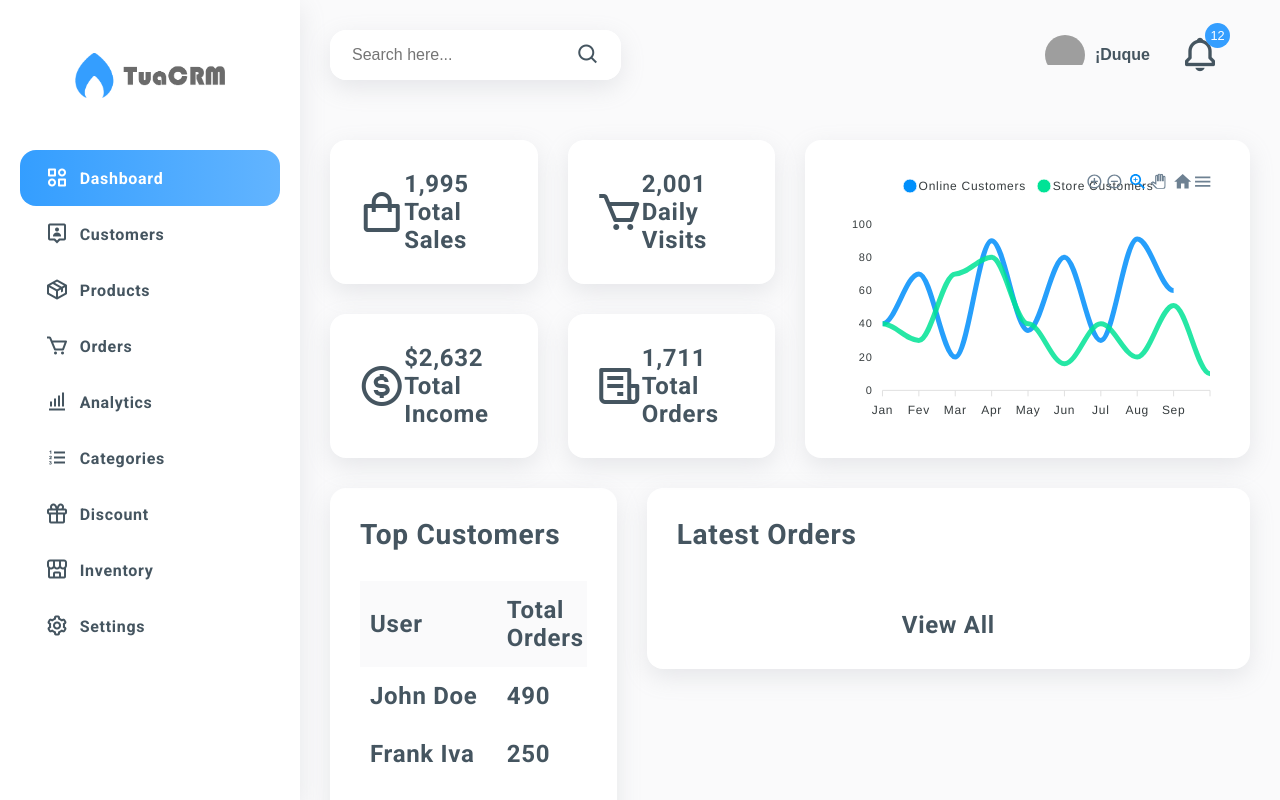
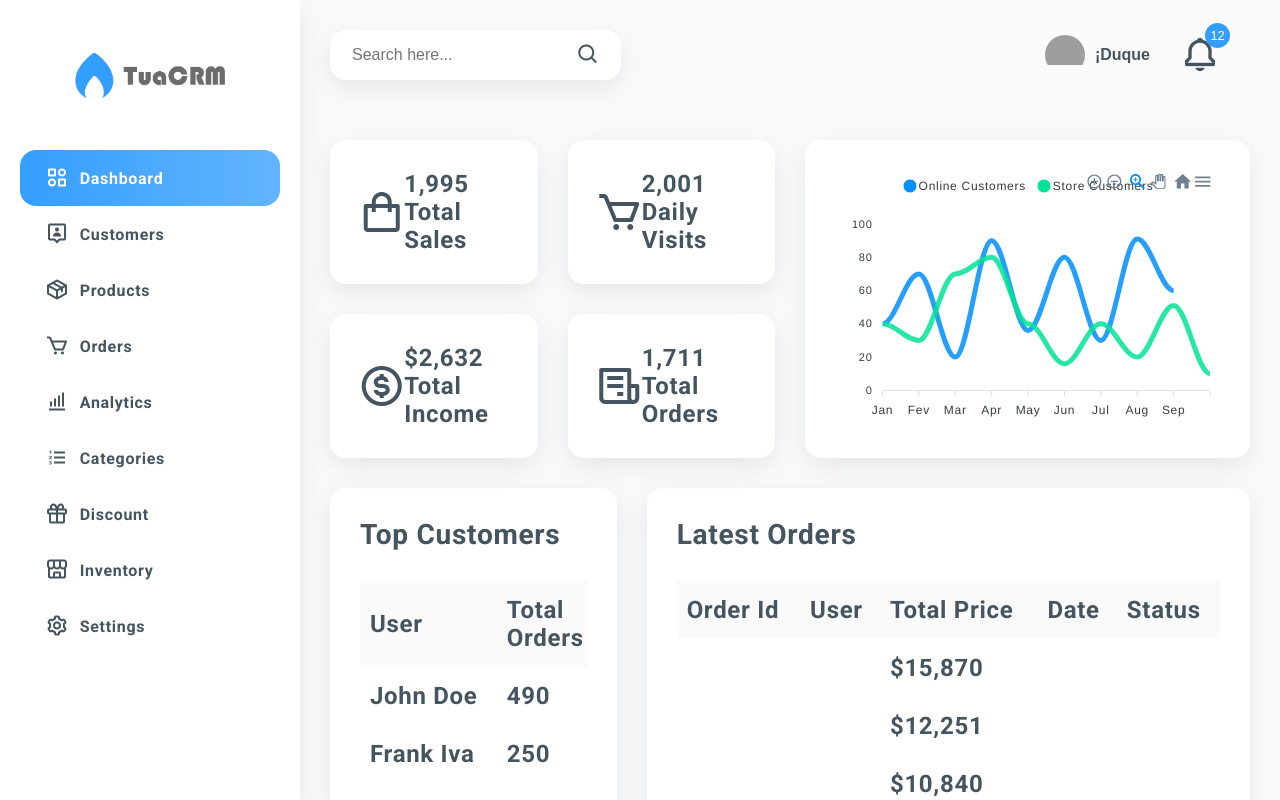
Before and after one commit to AlexMarquesAlves/Vite-Admin_Dashboard, a React (Vite) app: page / in a window 1280 px wide. Shown: the top 800 px of the page. Built offline with nearby package versions, Linux system fonts and the light colour scheme; grey boxes are pictures that could not be loaded.

Commit message:
Feat: Update Dashboard

```diff
--- a/src/pages/Dashboard/index.tsx
+++ b/src/pages/Dashboard/index.tsx
@@ -170,16 +170,40 @@ const orderStatus = {
   refund: "danger",
 };
 
-const renderOrderHead = (item, index) => <th key={index}>{item}</th>;
+const renderOrderHead = (
+  item: boolean | ReactChild | ReactFragment | ReactPortal | null | undefined,
+  index: Key | null | undefined
+) => <th key={index}>{item}</th>;
 
-const renderOrderBody = (item, index) => (
+const renderOrderBody = (
+  item: {
+    id: boolean | ReactChild | ReactFragment | ReactPortal | null | undefined;
+    user: boolean | ReactChild | ReactFragment | ReactPortal | null | undefined;
+    price:
+      | boolean
+      | ReactChild
+      | ReactFragment
+      | ReactPortal
+      | null
+      | undefined;
+    date: boolean | ReactChild | ReactFragment | ReactPortal | null | undefined;
+    status:
+      | boolean
+      | ReactChild
+      | ReactFragment
+      | ReactPortal
+      | null
+      | undefined;
+  },
+  index: Key | null | undefined
+) => (
   <tr key={index}>
     <td>{item.id}</td>
     <td>{item.user}</td>
     <td>{item.price}</td>
     <td>{item.date}</td>
     <td>
-      <Badge type={orderStatus[item.status]} content={item.status} />
+      <span>{item.status}</span>
     </td>
   </tr>
 );
@@ -239,7 +263,12 @@ function Dashboard({ children }: DashboardProps) {
                 <h3>Latest orders</h3>
               </div>
               <div className="card__body">
-                <Table />
+                <Table
+                  headData={latestOrders.header}
+                  renderHead={(item, index) => renderOrderHead(item, index)}
+                  bodyData={topCustomers.body}
+                  renderBody={(item, index) => renderOrderBody(item, index)}
+                />
               </div>
               <div className="card__footer">
                 <Link to="/">view all</Link>
```
